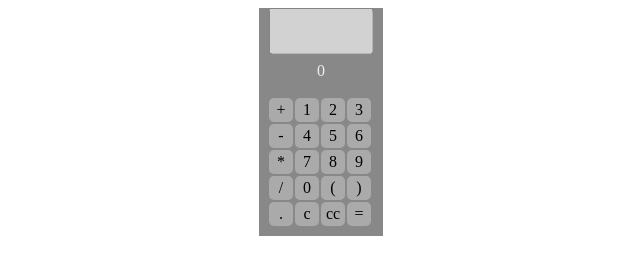
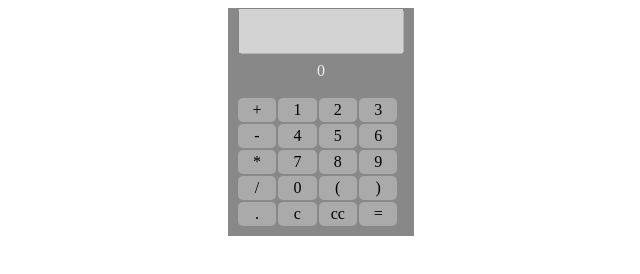
Before and after one commit to theKGS/foundations-calculator, a plain HTML site: page index.html in a window 1280 px wide. Shown: the whole page, without its empty margins (319-959 px from the left). Drawn offline with nearby package versions, Linux system fonts and the light colour scheme.

Commit message:
Fixed misuse of vh/vw

```diff
--- a/style.css
+++ b/style.css
@@ -17,7 +17,7 @@ body {
     flex: none;
     display: flex;
     flex-direction: column;
-    width: 13vh;
+    width: 13vw;
     height: 10vh;
 }
 
@@ -36,7 +36,7 @@ textarea {
 .lower {
     display: flex;
     flex: none;
-    width: 13vh;
+    width: 13vw;
     height:16vh;
     flex-wrap: wrap;
     gap: 2px;
@@ -46,7 +46,7 @@ textarea {
 .lower > div {
     flex: initial;
     display: flex;
-    width: 3vh;
+    width: 3vw;
     height: 3vh;
     align-items: center;
     justify-content: center;
```
